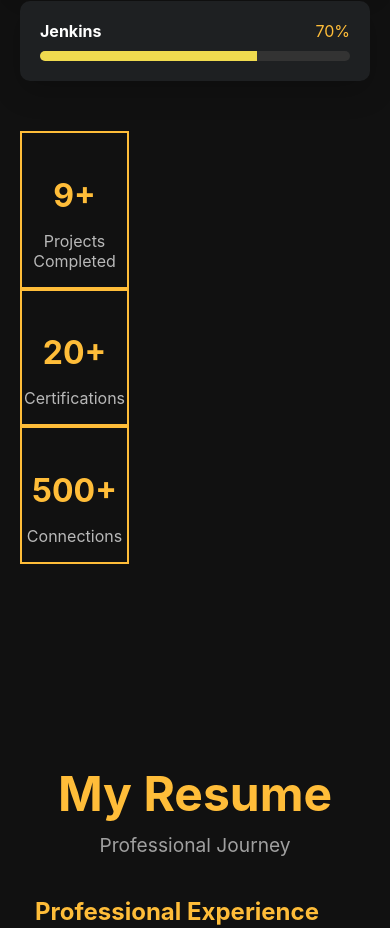
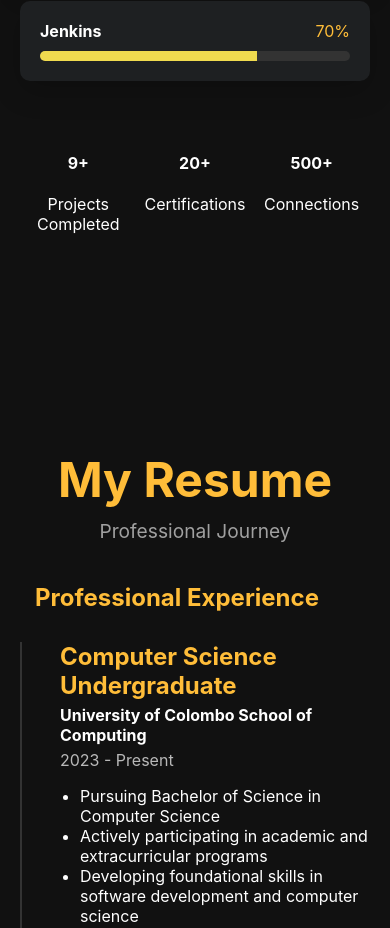
Before and after one commit to Peshala84/modern-porthfolio, a React (Create React App) app: page / in a window 390 px wide. Shown: the part 3680-4608 px from the top of the page. Built offline with nearby package versions, Linux system fonts and the light colour scheme.

Commit message:
Refactor About component styles for improved layout and responsiveness

```diff
--- a/src/components/About.css
+++ b/src/components/About.css
@@ -197,19 +197,32 @@
 
   .counter-item {
     text-align: center;
-    border: 2px solid var(--primary-color);
     width: 30%;
+
   }
 
-  .counter-item h4 {
+  .counter-item h3 {
     font-size: 2rem;
     color: var(--primary-color);
     margin-bottom: 5px;
   }
 
-  .counter-item p {
+  .counter-item h1 {
     color: var(--text-color);
     opacity: 0.7;
+  }
+  .counter-item a{
+    text-decoration: none;
+    margin-bottom: 5px;
+    color: var(--primary-color);
+    padding: 5px 10px;
+    border: 1px solid var(--primary-color);
+    border-radius: 5px;
+
+  }
+  .counter-item a:hover{
+    background-color: var(--primary-color);
+    color: var(--background-color);
   }
 
   /* Responsive Design */
@@ -223,6 +236,9 @@
     }
 
     .achievements-counter {
-      flex-direction: column;
+      flex-direction: row;
+    }
+    .counter-item h1{
+      font-size: 1rem;
     }
   }
```
